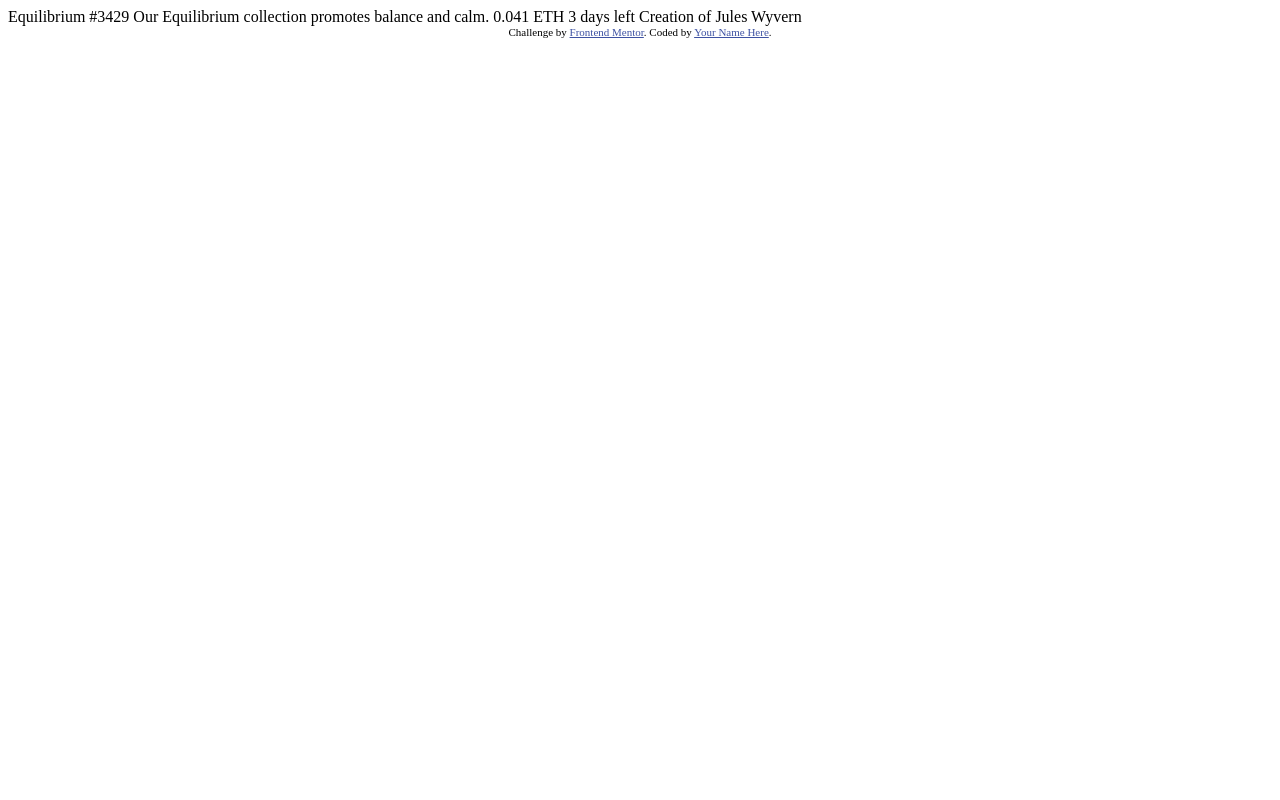
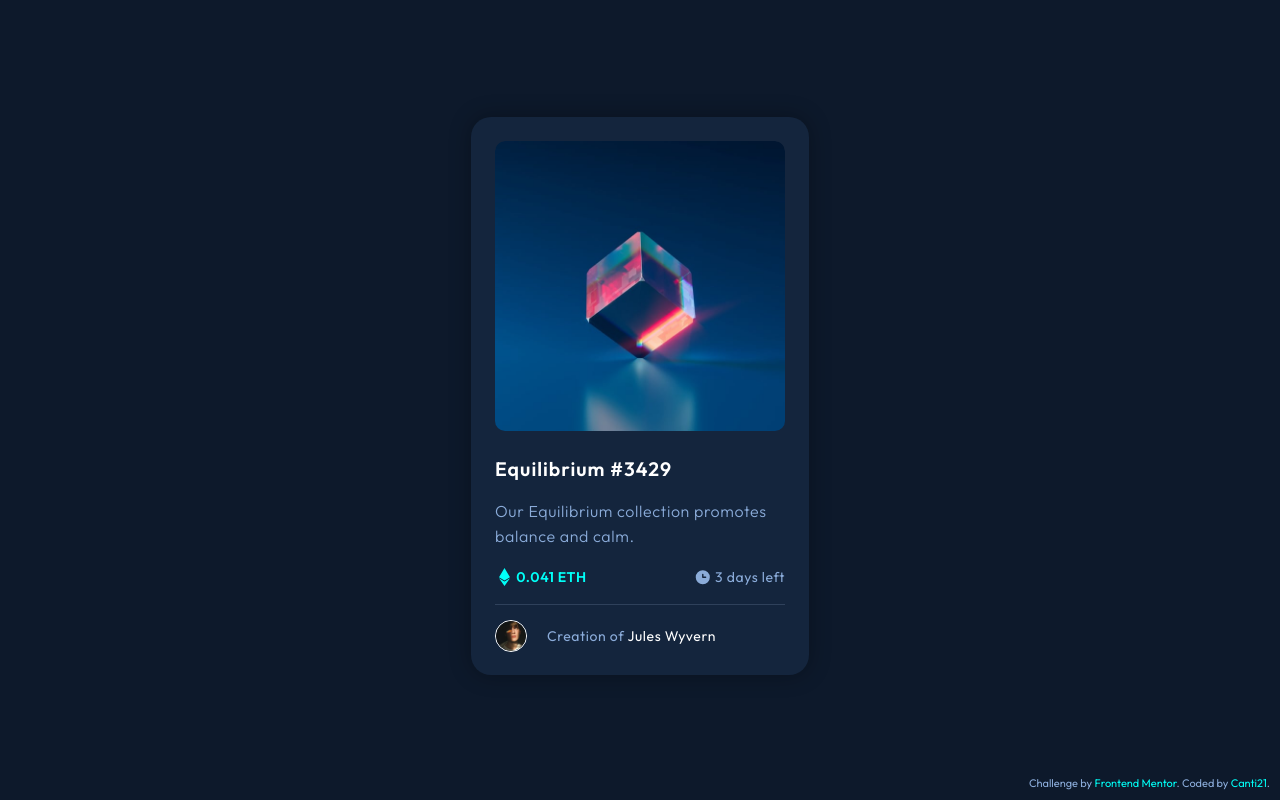
Before and after one commit to Canti21/FEM-nft-card-component, a plain HTML site: page index.html in a window 1280 px wide. Drawn offline with Linux system fonts and the light colour scheme.

Commit message:
Finished design

```diff
--- a/index.html
+++ b/index.html
@@ -6,28 +6,45 @@
 
   <link rel="icon" type="image/png" sizes="32x32" href="./images/favicon-32x32.png">
 
+  <link rel="preconnect" href="https://fonts.googleapis.com">
+  <link rel="preconnect" href="https://fonts.gstatic.com" crossorigin>
+  <link href="https://fonts.googleapis.com/css2?family=Outfit:wght@300;400;600&display=swap" rel="stylesheet">
+
+  <link rel="stylesheet" href="./styles.css">
+
   <title>Frontend Mentor | NFT preview card component</title>
-
-  <!-- Feel free to remove these styles or customise in your own stylesheet 👍 -->
-  <style>
-    .attribution { font-size: 11px; text-align: center; }
-    .attribution a { color: hsl(228, 45%, 44%); }
-  </style>
 </head>
 <body>
-
-  Equilibrium #3429
-
-  Our Equilibrium collection promotes balance and calm.
-
-  0.041 ETH
-  3 days left
-
-  Creation of Jules Wyvern
-
-  <div class="attribution">
-    Challenge by <a href="https://www.frontendmentor.io?ref=challenge" target="_blank">Frontend Mentor</a>.
-    Coded by <a href="#">Your Name Here</a>.
-  </div>
+  <main>
+    <div class="nft-card-container">
+      <figure>
+        <img src="./images/image-equilibrium.jpg" alt="Equilibrium Art">
+      </figure>
+      <p class="nft-name">Equilibrium #3429</p>
+      <p class="nft-description">
+        Our Equilibrium collection promotes balance and calm.
+      </p>
+      <div class="nft-data">
+        <p class="nft-price">
+          <span class="eth-icon"></span> 0.041 ETH
+        </p>
+        <p class="nft-time-remaining">
+          <span class="clock-icon"></span> 3 days left
+        </p>
+      </div>
+      <div class="author">
+        <img src="./images/image-avatar.png" alt="">
+        <p class="created-by">
+          Creation of <span class="author-name">Jules Wyvern</span>
+        </p>
+      </div>
+    </div>
+  </main>
+  <footer>
+    <div class="attribution">
+      Challenge by <a href="https://www.frontendmentor.io?ref=challenge" target="_blank">Frontend Mentor</a>.
+      Coded by <a href="https://github.com/Canti21">Canti21</a>.
+    </div>
+  </footer>
 </body>
 </html>
--- /dev/null
+++ b/styles.css
@@ -0,0 +1,177 @@
+:root
+{
+    --soft-blue: hsl(215, 51%, 70%);
+    --cyan: hsl(178, 100%, 50%);
+    --very-dark-blue--main-bg: hsl(217, 54%, 11%);
+    --very-dark-blue--card-bg: hsl(216, 50%, 16%);
+    --very-dark-blue--line: hsl(215, 32%, 27%);
+    --white: hsl(0, 0%, 100%);
+}
+
+html
+{
+    font-size: 62.5%;
+    font-family: 'Outfit', sans-serif;
+}
+
+body
+{
+    background-color: var(--very-dark-blue--main-bg);
+    margin: 0;
+    padding: 0;
+}
+
+main
+{
+    padding: 1.6rem;
+    display: flex;
+    justify-content: center;
+    align-items: center;
+    margin: 0;
+    min-height: calc(100vh - 4rem);
+}
+
+.nft-card-container
+{
+    display: flex;
+    flex-flow: column;
+    justify-content: space-evenly;
+
+    background-color: var(--very-dark-blue--card-bg);
+
+    max-width: 29rem;
+    min-height: 100%;
+    padding: 2.4rem;
+    border-radius: 2rem;
+
+    font-size: 1.6rem;
+    line-height: 2.5rem;
+    letter-spacing: 0.06rem;
+
+    box-shadow: 0 0 22px 0px rgba(0,0,0,0.3);
+}
+
+.nft-card-container img,
+.nft-card-container figure
+{
+    width: 100%;
+    border-radius: 1rem;
+    margin: 0;
+}
+
+.nft-card-container figure
+{
+    position: relative;
+    overflow: hidden;
+}
+
+.nft-name
+{
+    font-size: 1.95rem;
+    font-weight: 600;
+    color: var(--white);
+    letter-spacing: 0.1rem;
+    margin: 1.8rem 0;
+}
+
+.nft-description
+{
+    font-weight: 300;
+    color: var(--soft-blue);
+    margin: 0 0 0.2rem;
+}
+
+.nft-data
+{
+    display: flex;
+    justify-content: space-between;
+    align-items: center;
+    border-bottom: 1px solid var(--very-dark-blue--line);
+    font-size: 1.4rem;
+}
+
+.nft-price
+{
+    font-weight: 600;
+    color: var(--cyan);
+}
+
+.eth-icon
+{
+    display: inline-block;
+    width: 1.8rem;
+    height: 1.8rem;
+    background-image: url(./images/icon-ethereum.svg);
+    background-size: contain;
+    background-position: center;
+    background-repeat: no-repeat;
+    vertical-align: text-top;
+}
+
+.nft-time-remaining
+{
+    font-weight: 400;
+    color: var(--soft-blue);
+}
+
+.clock-icon
+{
+    display: inline-block;
+    width: 1.8rem;
+    height: 1.8rem;
+    background-image: url(./images/icon-clock.svg);
+    background-size: contain;
+    background-position: center;
+    background-repeat: no-repeat;
+    vertical-align: text-top;
+}
+
+.author
+{
+    display: flex;
+    align-items: center;
+    gap: 2rem;
+    height: 3rem;
+    margin-top: 1.6rem;
+    font-size: 1.4rem;
+}
+
+.author img
+{
+    width: 3rem;
+    height: 3rem;
+    border: 1px solid var(--white);
+    border-radius: 50%;
+}
+
+.created-by
+{
+    color: var(--soft-blue);
+}
+
+.author-name
+{
+    color: var(--white);
+}
+
+footer
+{
+    display: flex;
+    justify-content: flex-end;
+    position: absolute;
+    bottom: 1rem;
+    right: 1rem;
+}
+
+.attribution
+{
+    font-size: 1.1rem;
+    text-align: center;
+    color: var(--soft-blue);
+}
+
+.attribution a
+{
+    color: var(--cyan);
+    text-decoration: none;
+}
```
